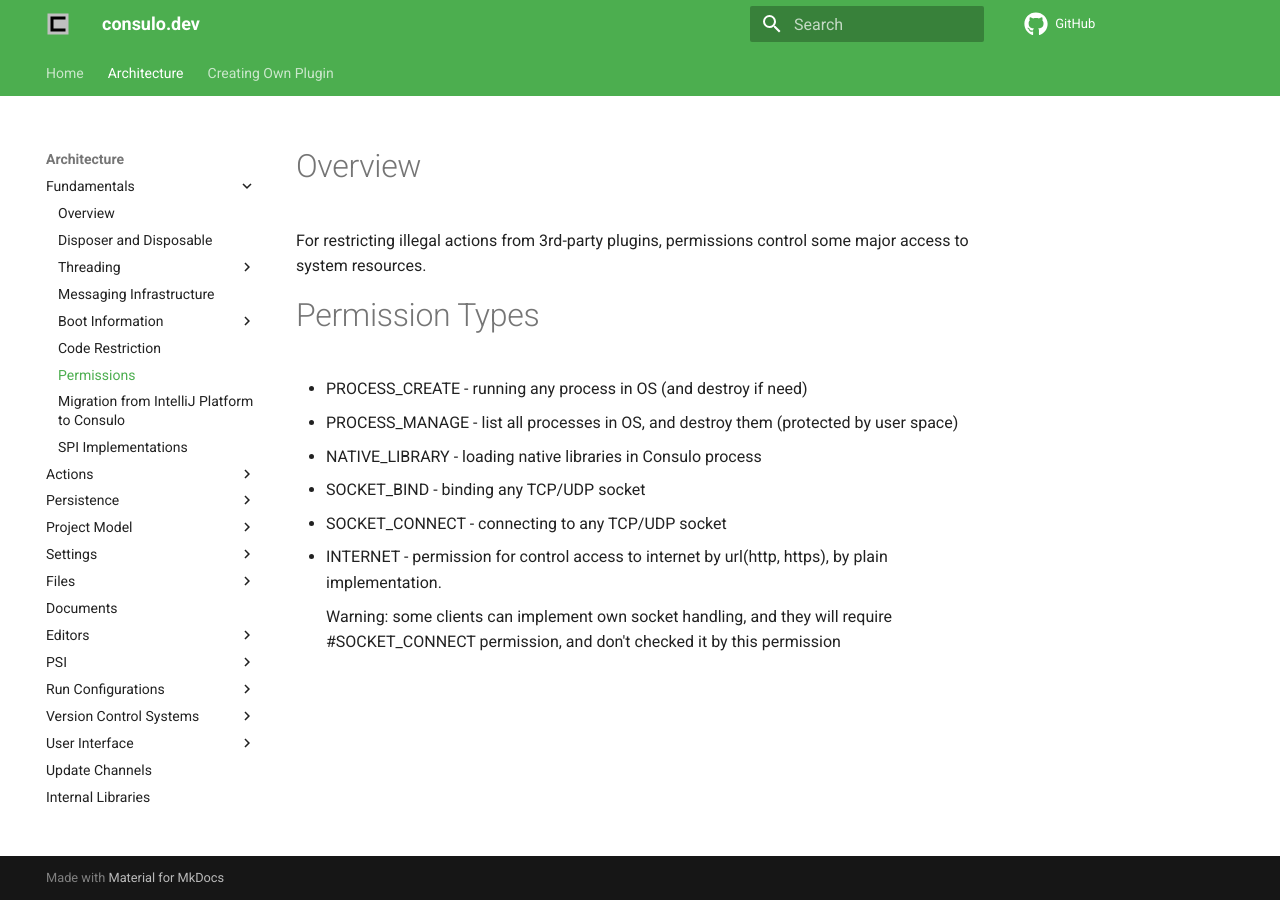
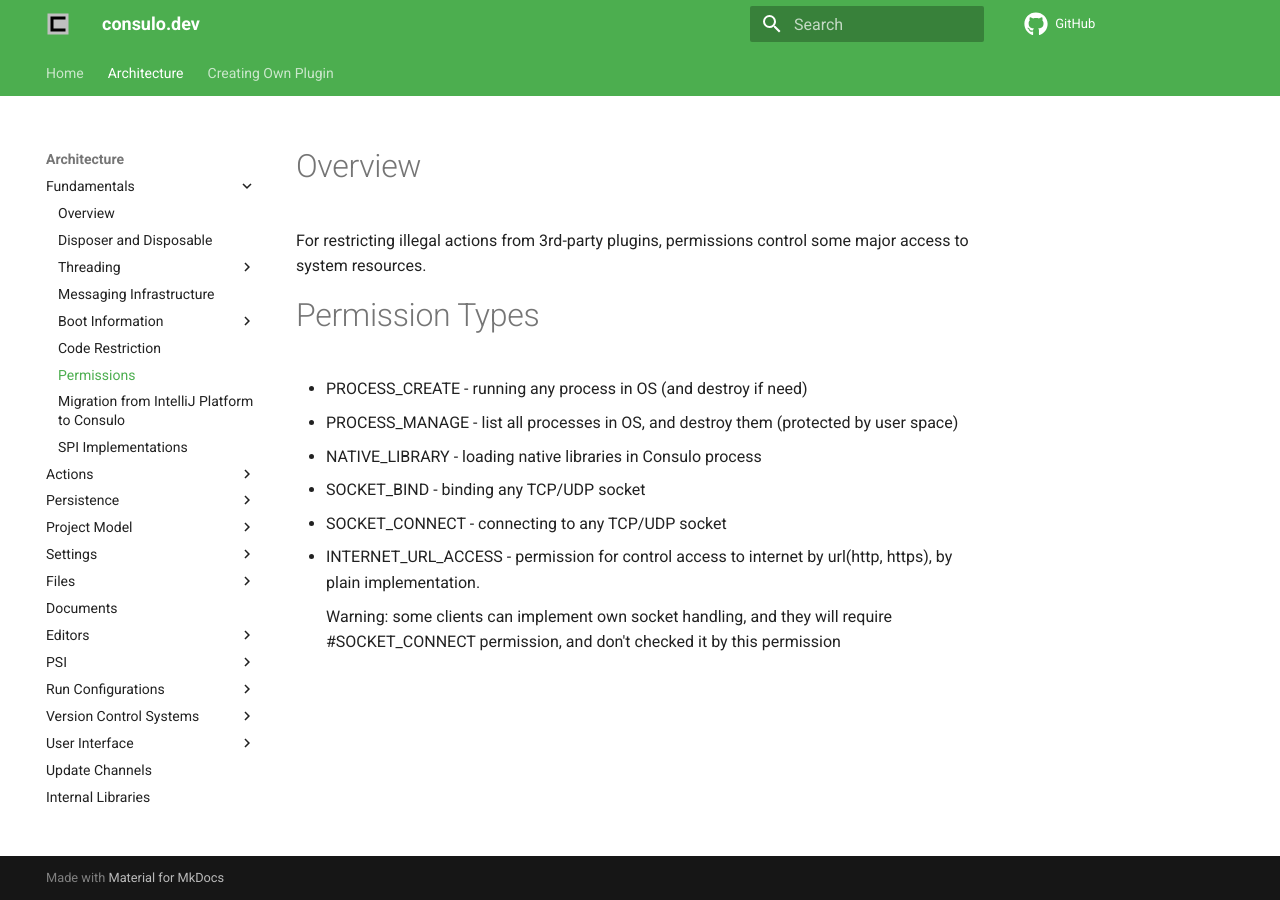
Before and after one commit to consulo/consulo-dev.github.io, an MkDocs documentation site: the page built from docs/platform/permissions.md, in a window 1280 px wide. Built offline with MkDocs 1.6.1 and Material for MkDocs 9.7.7, drawn with Linux system fonts in a browser that asks for light colours; comment, search, counter and statistics services are not loaded.

Commit message:
update name

```diff
--- a/docs/platform/permissions.md
+++ b/docs/platform/permissions.md
@@ -7,6 +7,6 @@ For restricting illegal actions from 3rd-party plugins, permissions control some
   * NATIVE_LIBRARY - loading native libraries in Consulo process
   * SOCKET_BIND - binding any TCP/UDP socket
   * SOCKET_CONNECT - connecting to any TCP/UDP socket
-  * INTERNET - permission for control access to internet by url(http, https), by plain implementation.
+  * INTERNET_URL_ACCESS - permission for control access to internet by url(http, https), by plain implementation.
 
     Warning: some clients can implement own socket handling, and they will require #SOCKET_CONNECT permission, and don't checked it by this permission
```
